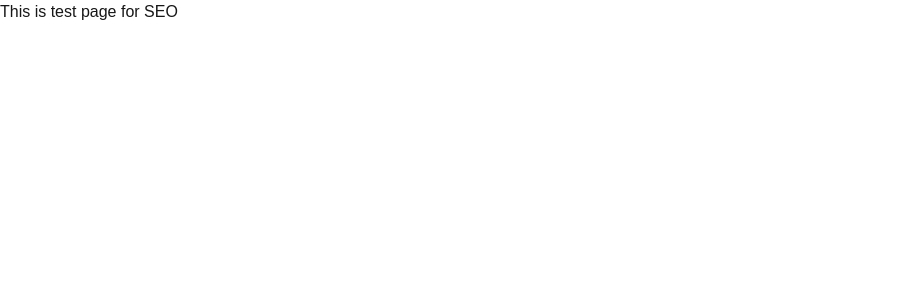
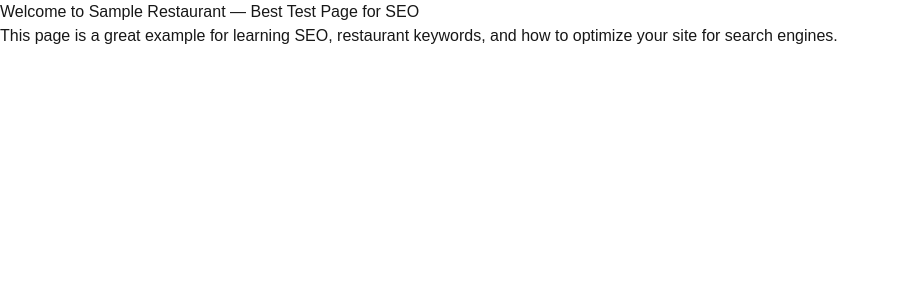
Before and after one commit to Sho8000/SEO_TEST, a Next.js app: page / in a window 1280 px wide. Shown: the top 300 px of the page, without its empty margins (0-900 px from the left). Built offline with nearby package versions, Linux system fonts and the light colour scheme.

Commit message:
updated the meta data

```diff
--- a/src/app/page.tsx
+++ b/src/app/page.tsx
@@ -4,13 +4,14 @@ export default function Home() {
   return (
     <>
       <SeoHead
-        title="SampleRestaurant | This is TEST"
-        description="You should Go There!!!"
+        title="SampleRestaurant | This is TEST sample restaurant page to check SEO"
+        description="Explore a sample restaurant website based in Vancouver, built for SEO testing and demo purposes."
         ogImage="https://postcardimage.s3.us-east-2.amazonaws.com/7b9c6fea-9a43-4bb2-b984-174b932294d3-Zustand_Logo_90_90.png"
         url="https://seo-test-delta-ruddy.vercel.app/"
         googleVerification="google1574aaf162ed4e0c.html"
       />
-      <h1>This is test page for SEO</h1>
+      <h1>Welcome to Sample Restaurant — Best Test Page for SEO</h1>
+      <p>This page is a great example for learning SEO, restaurant keywords, and how to optimize your site for search engines.</p>
     </>
   );
 }
```
